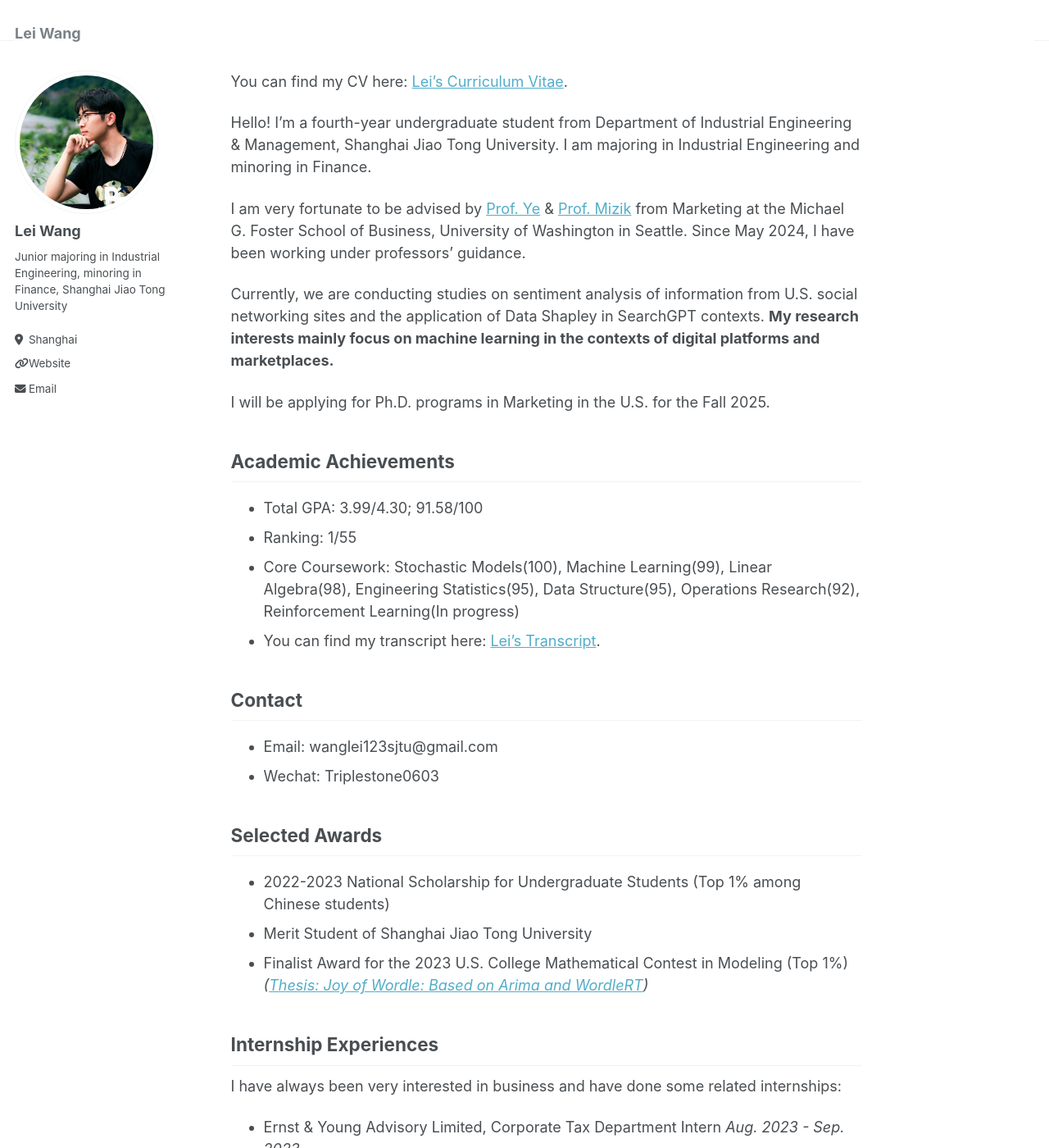
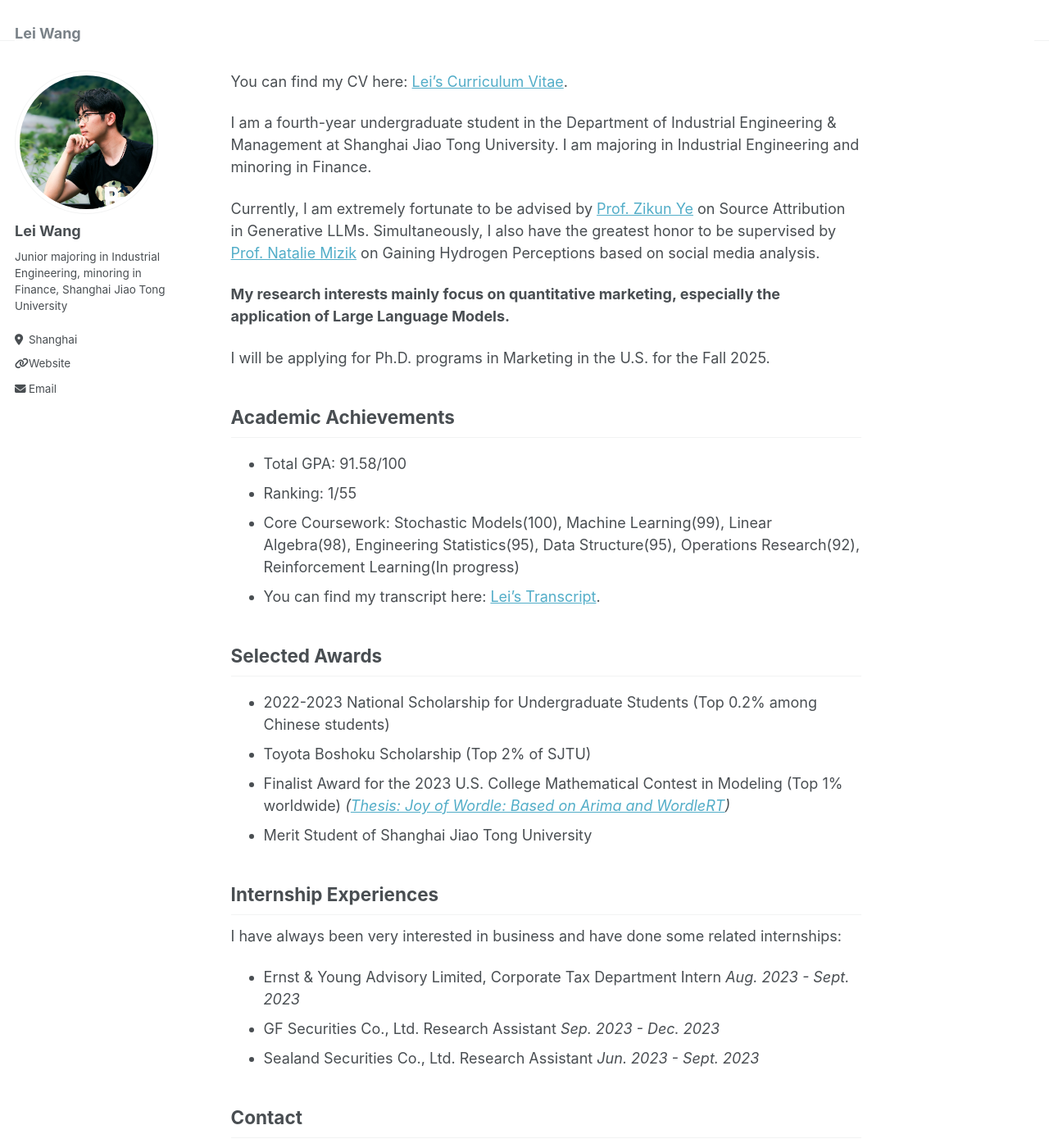
Before and after one commit to Wanglei123SJTU/Wanglei123SJTU.github.io, a Jekyll site: the page built from _pages/about.md, in a window 1280 px wide and 1400 px high. Shown: the whole window at 82% size. Built offline with Jekyll 4.4.1, drawn with Linux system fonts in a browser that asks for light colours; our own code applies the rules of GitHub Pages for plain Markdown files; some of the changed text lies outside the part shown.

Commit message:
Update about.md

```diff
--- a/_pages/about.md
+++ b/_pages/about.md
@@ -1,34 +1,35 @@
 You can find my CV here: [Lei's Curriculum Vitae](../Lei_CV_latex.pdf).
 
-Hello! I'm a fourth-year undergraduate student from Department of Industrial Engineering & Management, Shanghai Jiao Tong University. I am majoring in Industrial Engineering and minoring in Finance.
+I am a fourth-year undergraduate student in the Department of Industrial Engineering & Management at Shanghai Jiao Tong University. I am majoring in Industrial Engineering and minoring in Finance.
 
-I am very fortunate to be advised by [Prof. Ye](https://zikunye.com/) & [Prof. Mizik](https://foster.uw.edu/faculty-research/directory/natalie-mizik/) from Marketing at the Michael G. Foster School of Business, University of Washington in Seattle. Since May 2024, I have been working under professors' guidance.
+Currently, I am extremely fortunate to be advised by [Prof. Zikun Ye](https://zikunye.com/) on Source Attribution in Generative LLMs. Simultaneously, I also have the greatest honor to be supervised by [Prof. Natalie Mizik](https://foster.uw.edu/faculty-research/directory/natalie-mizik/) on Gaining Hydrogen Perceptions based on social media analysis.
 
-Currently, we are conducting studies on sentiment analysis of information from U.S. social networking sites and the application of Data Shapley in SearchGPT contexts. **My research interests mainly focus on machine learning in the contexts of digital platforms and marketplaces.**
+**My research interests mainly focus on quantitative marketing, especially the application of Large Language Models.**
 
 I will be applying for Ph.D. programs in Marketing in the U.S. for the Fall 2025.
 
 Academic Achievements
 ------
-* Total GPA: 3.99/4.30; 91.58/100
+* Total GPA: 91.58/100
 * Ranking: 1/55
 * Core Coursework: Stochastic Models(100), Machine Learning(99), Linear Algebra(98), Engineering Statistics(95), Data Structure(95), Operations Research(92), Reinforcement Learning(In progress)
 * You can find my transcript here: [Lei's Transcript](../files/Lei_Transcript.pdf).
+
+Selected Awards
+------
+* 2022-2023 National Scholarship for Undergraduate Students (Top 0.2% among Chinese students)
+* Toyota Boshoku Scholarship (Top 2% of SJTU)
+* Finalist Award for the 2023 U.S. College Mathematical Contest in Modeling (Top 1% worldwide) _([Thesis: Joy of Wordle: Based on Arima and WordleRT](../files/2312998.pdf))_
+* Merit Student of Shanghai Jiao Tong University
+
+Internship Experiences
+------
+I have always been very interested in business and have done some related internships:
+* Ernst & Young Advisory Limited, Corporate Tax Department Intern                                 _Aug. 2023 - Sept. 2023_
+* GF Securities Co., Ltd.   Research Assistant                                                  _Sep. 2023 - Dec. 2023_
+* Sealand Securities Co., Ltd. Research Assistant                                             _Jun. 2023 - Sept. 2023_
 
 Contact
 ------
 * Email: wanglei123sjtu@gmail.com
 * Wechat: Triplestone0603
-
-Selected Awards
-------
-* 2022-2023 National Scholarship for Undergraduate Students (Top 1% among Chinese students)
-* Merit Student of Shanghai Jiao Tong University
-* Finalist Award for the 2023 U.S. College Mathematical Contest in Modeling (Top 1%) _([Thesis: Joy of Wordle: Based on Arima and WordleRT](../files/2312998.pdf))_
-
-Internship Experiences
-------
-I have always been very interested in business and have done some related internships:
-* Ernst & Young Advisory Limited, Corporate Tax Department Intern                                 _Aug. 2023 - Sep. 2023_
-* GF Securities Co., Ltd.   Research Assistant                                                  _Sep. 2023 - Dec. 2023_
-* Sealand Securities Co., Ltd. Research Assistant                                             _Jun. 2023 - Sep. 2023_
```
